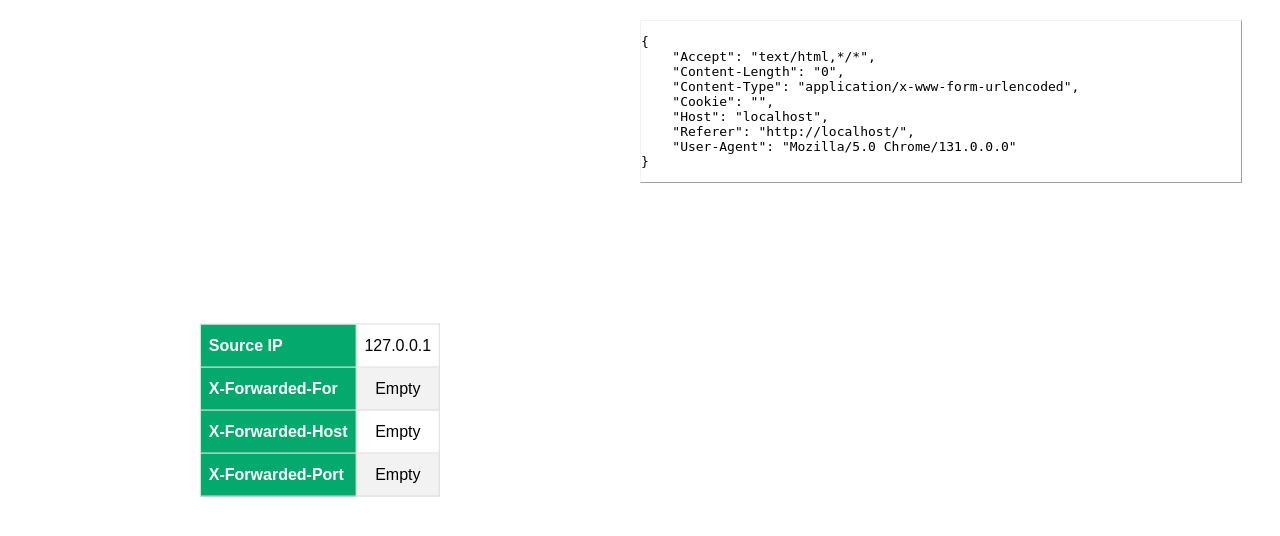
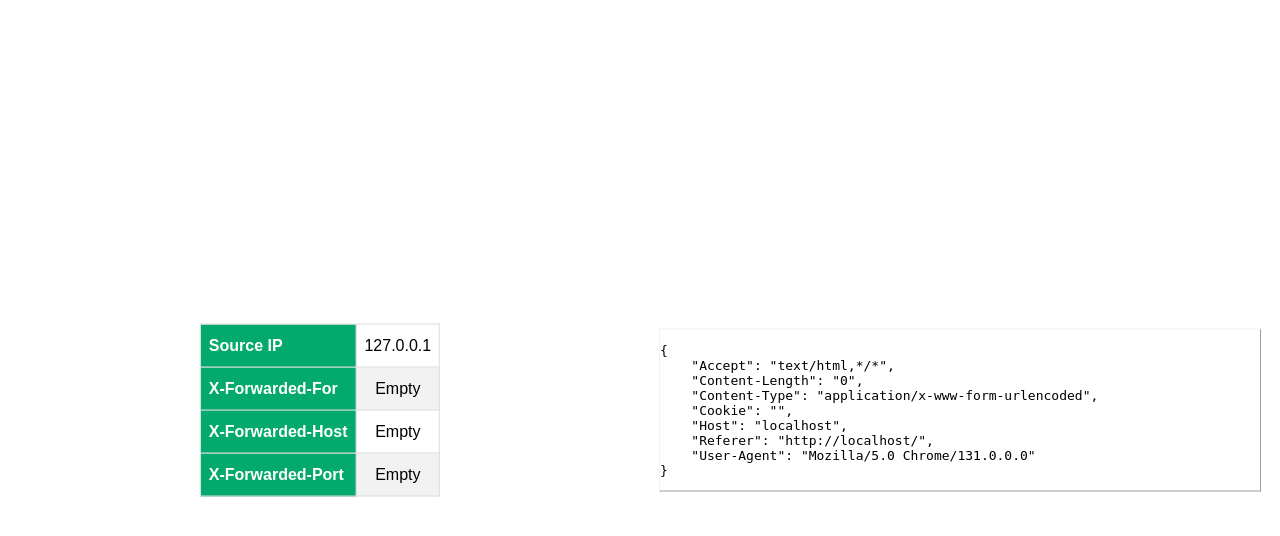
Before and after one commit to mattfeltonma/azure-web-app-ip, a Flask app: page / in a window 1280 px wide. Shown: the top 536 px of the page. Run offline with Flask 2, Linux system fonts and the light colour scheme.

Commit message:
modified - updated

```diff
--- a/templates/index.html
+++ b/templates/index.html
@@ -33,6 +33,13 @@
             left: 50%;
             transform: translate(-50%, -50%);
             text-align: center;
+        }
+
+        .text-centered {
+            position: absolute;
+            top: 50%;
+            left: 50%;
+            transform: translate(-50%, -50%);
         }
 
         .headers {
@@ -95,9 +102,11 @@
         </div>
     </div>
     <div class="split right">
+        <div class="text-centered">
             <div class="headers">
                 <pre>{{headers}}</pre>
             </div>
+        </div>
     </div>
 </body>
 
```
